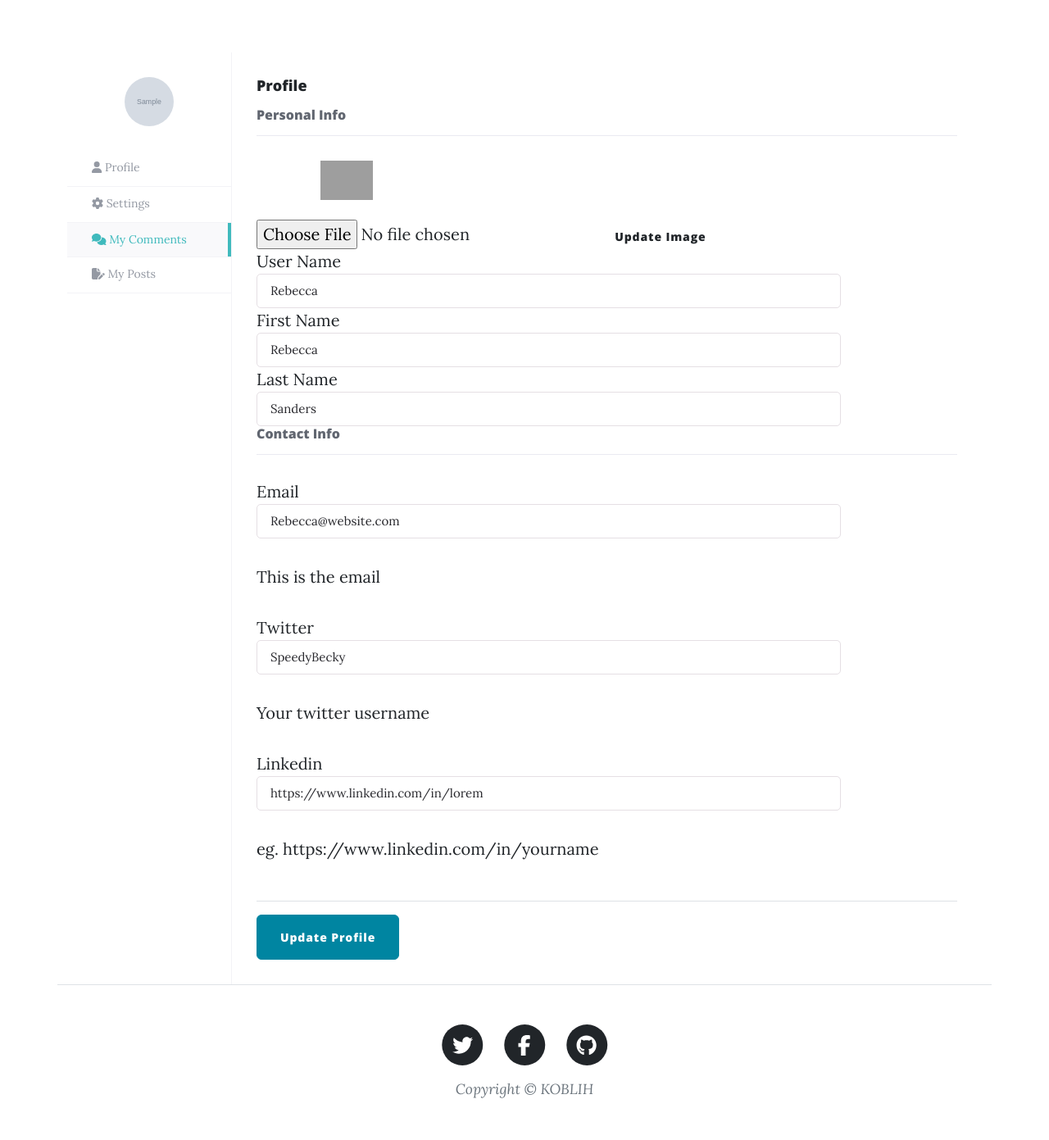
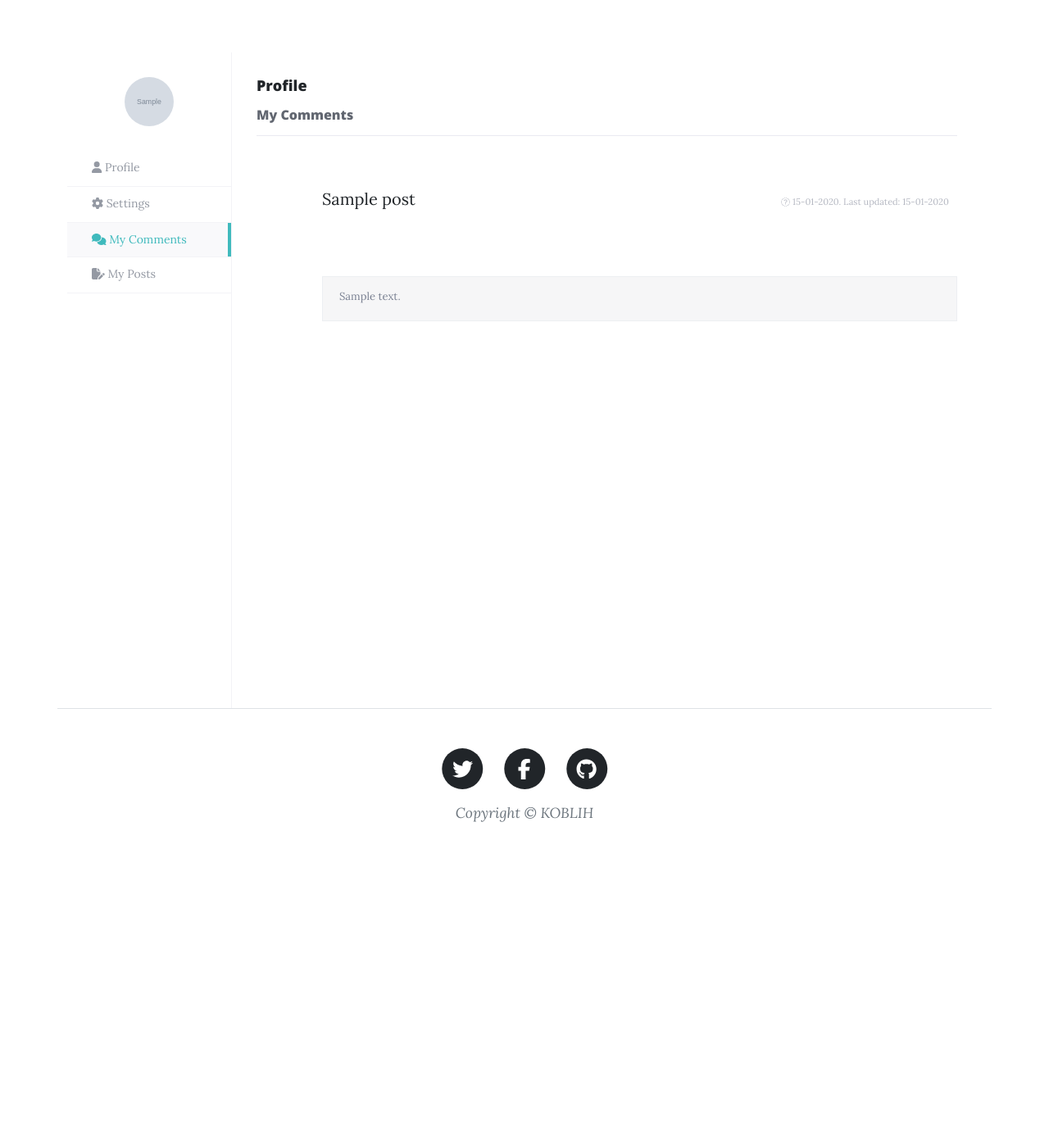
Before and after one commit to koblihable/blog_munkki, a Flask app: page /usr_comments/1 in a window 1280 px wide. Shown: the part 460-1851 px from the top of the page at 82% size. After the commit the page ends 1463 px from the top, so only its background shows below. Run offline with Flask 3, Linux system fonts and the light colour scheme; tables that the repository leaves empty hold one stand-in row (values such as "Sample post"); grey boxes marked "Sample" are stand-in pictures; some libraries are stand-ins or nearby versions; grey boxes are pictures that could not be loaded.

Commit message:
work on user detail settings

```diff
--- a/forms.py
+++ b/forms.py
@@ -22,7 +22,7 @@ class BlogForm(FlaskForm):
     title = StringField(label='Title', validators=[DataRequired()])
     subtitle = StringField(label='Subtitle', validators=[DataRequired()])
     body = CKEditorField(label='Text', validators=[DataRequired()])
-    img_url = StringField(label='Image')
+    img_url = FileField(label='Image')
     submit = SubmitField(label='Post')
 
 # create/ update a user
--- a/routes.py
+++ b/routes.py
@@ -15,6 +15,9 @@ from flask import render_template, redirect, url_for, flash, abort
 from flask_login import login_user, current_user, logout_user, login_required
 from werkzeug.security import generate_password_hash, check_password_hash
 from werkzeug.utils import secure_filename
+
+
+#TODO reporting
 
 
 def configure_routes(app):
@@ -341,7 +344,7 @@ def configure_routes(app):
         return render_template('user_detail_profile.html', user=user)
 
 
-    @app.route('/usr_settings/<int:user_id>', methods=['GET', 'POST'])
+    @app.route('/user_settings/<int:user_id>', methods=['GET', 'POST'])
     @login_required
     def user_settings(user_id):
         user = db.get_or_404(User, user_id)
@@ -357,11 +360,12 @@ def configure_routes(app):
             existing_user = db.session.execute(
                 db.select(User).where(User.email == user_form.email.data.lower())
             ).scalar_one_or_none()
+            print(existing_user)
 
             if existing_user and existing_user.id != user.id:
                 flash('This email address already exists', 'danger')
 
-                return redirect(url_for('usr_settings'))
+                return redirect(url_for('user_settings', user_id=user.id))
 
             user.first_name=user_form.first_name.data
             user.last_name=user_form.last_name.data
@@ -414,18 +418,20 @@ def configure_routes(app):
         )
 
 
-    @app.route('/usr_settings/<int:user_id>/remove_picture', methods=['POST'])
+    @app.route('/user_settings/<int:user_id>/remove_picture', methods=['POST'])
     def remove_picture(user_id):
         user = db.get_or_404(User, user_id)
 
         #TODO delete the orphaned files
-        '''filepath = os.path.join(
-    current_app.config["UPLOAD_FOLDER"],
-    user.profile_pic
-)
+        '''
+        filepath = os.path.join(
+            current_app.config["UPLOAD_FOLDER"],
+            user.profile_pic
+        )
 
-if os.path.exists(filepath):
-    os.remove(filepath)'''
+        if os.path.exists(filepath):
+            os.remove(filepath)
+        '''
         user.profile_pic = None
         db.session.commit()
 
@@ -437,7 +443,10 @@ if os.path.exists(filepath):
     @app.route('/usr_comments/<int:user_id>')
     def user_comments(user_id):
         user = db.get_or_404(User, user_id)
-        return render_template('user_detail_comments.html', user=user)
+        print(user)
+        for comment in user.comments:
+            print(comment.text)
+        return render_template('user_detail_comments.html', user=user, comments=user.comments)
 
     @app.route('/usr_posts/<int:user_id>')
     def user_posts(user_id):
--- a/templates/base.html
+++ b/templates/base.html
@@ -53,7 +53,7 @@
                         <li class="nav-item"><a class="nav-link px-lg-3 py-3 py-lg-4" href="{{ url_for('home') }}">Home</a></li>
                         <li class="nav-item"><a class="nav-link px-lg-3 py-3 py-lg-4" href="{{ url_for('about_author') }}">About</a></li>
                         <li class="nav-item"><a class="nav-link px-lg-3 py-3 py-lg-4" href="{{ url_for('contact') }}">Contact</a></li>
-                        <li class="nav-item"><a class="nav-link px-lg-3 py-3 py-lg-4" href="{{ url_for('list_users') }}">Active Users</a></li>
+                        <li class="nav-item"><a class="nav-link px-lg-3 py-3 py-lg-4" href="{{ url_for('list_users') }}">Admin Section</a></li>
                         <li class="nav-item">
                             <form method="POST" action="{{ url_for('logout') }}">
                                 {{ action_form.hidden_tag() }}
--- a/templates/user_detail_comments.html
+++ b/templates/user_detail_comments.html
@@ -25,7 +25,7 @@
             <div class="module-inner">
                 <div class="side-bar">
                     <div class="user-info">
-                        <img src="{{ url_for('static', filename='usr_images/') }}{{ user.profile_pic }}" alt="" class="be-ava-comment">
+                        <img src="{{ url_for('static', filename='uploads/') }}{{ user.profile_pic }}" alt="" class="be-ava-comment">
                     </div>
             		<nav class="side-menu">
         				<ul class="nav">
@@ -40,66 +40,24 @@
                     <h2 class="title">Profile</h2>
                     <form class="form-horizontal">
                         <fieldset class="fieldset">
-                            <h3 class="fieldset-title">Personal Info</h3>
-                            <div class="form-group avatar">
-                                <figure class="figure col-md-2 col-sm-3 col-xs-12">
-                                    <img class="img-rounded img-responsive" src="https://bootdey.com/img/Content/avatar/avatar1.png" alt="">
-                                </figure>
-                                <div class="form-inline col-md-10 col-sm-9 col-xs-12">
-                                    <input type="file" class="file-uploader pull-left">
-                                    <button type="submit" class="btn btn-sm btn-default-alt pull-left">Update Image</button>
-                                </div>
-                            </div>
-                            <div class="form-group">
-                                <label class="col-md-2 col-sm-3 col-xs-12 control-label">User Name</label>
-                                <div class="col-md-10 col-sm-9 col-xs-12">
-                                    <input type="text" class="form-control" value="Rebecca">
-                                </div>
-                            </div>
+                            <h3 class="fieldset-title">My Comments</h3>
 
-                            <div class="form-group">
-                                <label class="col-md-2 col-sm-3 col-xs-12 control-label">First Name</label>
-                                <div class="col-md-10 col-sm-9 col-xs-12">
-                                    <input type="text" class="form-control" value="Rebecca">
-                                </div>
-                            </div>
-                            <div class="form-group">
-                                <label class="col-md-2 col-sm-3 col-xs-12 control-label">Last Name</label>
-                                <div class="col-md-10 col-sm-9 col-xs-12">
-                                    <input type="text" class="form-control" value="Sanders">
-                                </div>
-                            </div>
-                        </fieldset>
-                        <fieldset class="fieldset">
-                            <h3 class="fieldset-title">Contact Info</h3>
-                            <div class="form-group">
-                                <label class="col-md-2  col-sm-3 col-xs-12 control-label">Email</label>
-                                <div class="col-md-10 col-sm-9 col-xs-12">
-                                    <input type="email" class="form-control" value="Rebecca@website.com">
-                                    <p class="help-block">This is the email </p>
-                                </div>
-                            </div>
-                            <div class="form-group">
-                                <label class="col-md-2  col-sm-3 col-xs-12 control-label">Twitter</label>
-                                <div class="col-md-10 col-sm-9 col-xs-12">
-                                    <input type="text" class="form-control" value="SpeedyBecky">
-                                    <p class="help-block">Your twitter username</p>
-                                </div>
-                            </div>
-                            <div class="form-group">
-                                <label class="col-md-2  col-sm-3 col-xs-12 control-label">Linkedin</label>
-                                <div class="col-md-10 col-sm-9 col-xs-12">
-                                    <input type="url" class="form-control" value="https://www.linkedin.com/in/lorem">
-                                    <p class="help-block">eg. https://www.linkedin.com/in/yourname</p>
-                                </div>
-                            </div>
-                        </fieldset>
-                        <hr>
-                        <div class="form-group">
-                            <div class="col-md-10 col-sm-9 col-xs-12 col-md-push-2 col-sm-push-3 col-xs-push-0">
-                                <input class="btn btn-primary" type="submit" value="Update Profile">
-                            </div>
-                        </div>
+                            {% for comment in comments %}
+
+                            <div class="be-comment-content">
+
+								<span>
+									<p>{{ comment.parent_post.title }}</p>
+								</span>
+								<span class="be-comment-time">
+									<i class="fa fa-clock-o"></i>
+									{{ comment.date_created | datetimeformat }}. Last updated: {{ comment.date_updated | datetimeformat }}
+								</span>
+
+								<p class="be-comment-text">{{ comment.text | safe }}</p>
+							</div>
+                            {% endfor %}
+
                     </form>
                 </div>
             </div>
```
Also changed, not shown: templates/post_detail.html (+4 -4 lines), templates/user_detail_settings.html (+8 -0 lines).
